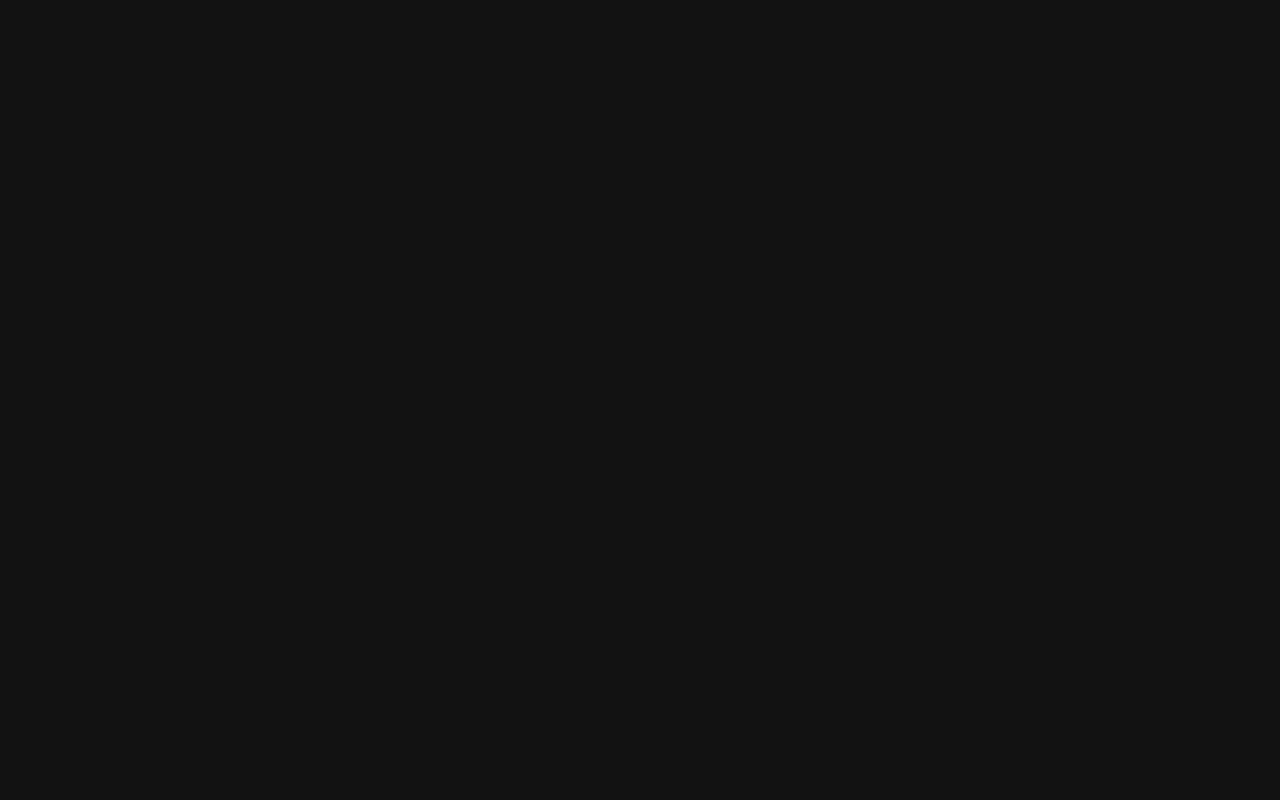
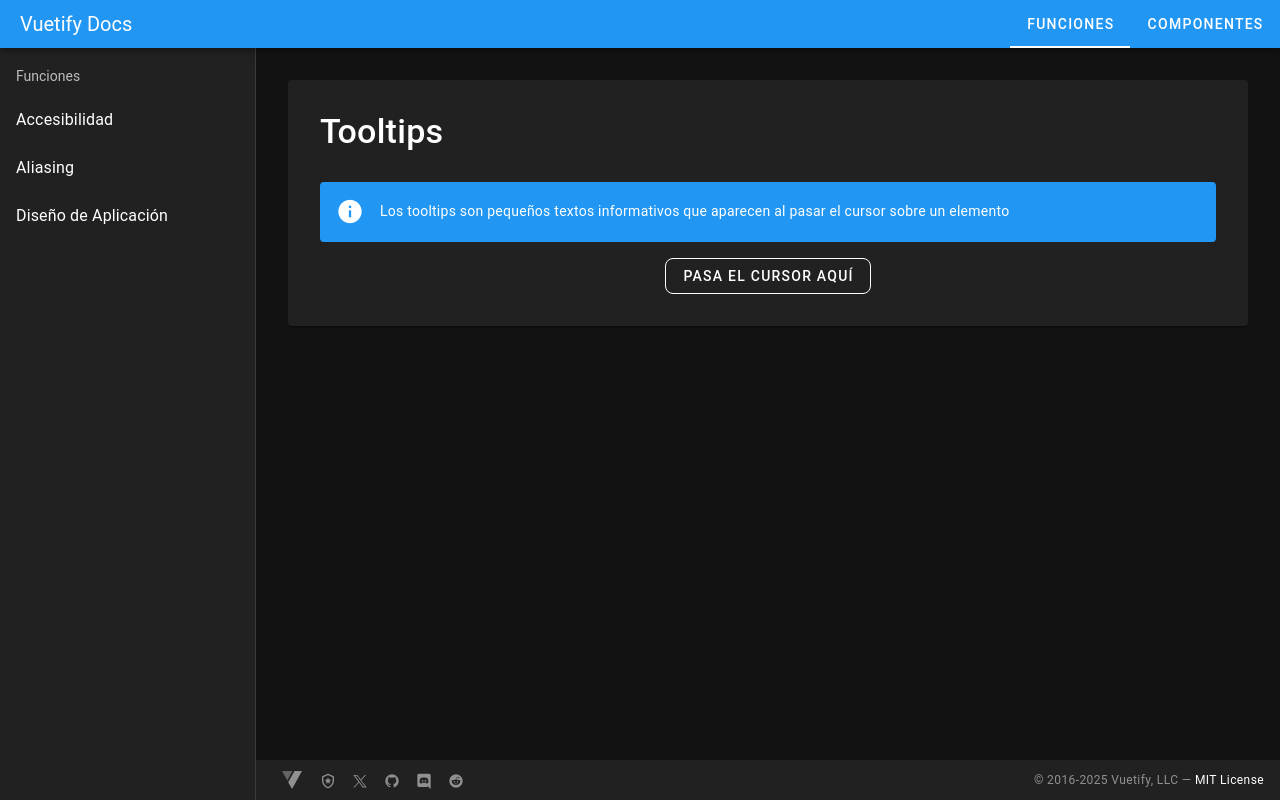
Before and after one commit to jkdevcode/vue-vuetify-prog, a Vue app: page /components/tooltips in a window 1280 px wide. Before the commit this address had no page. Built offline with nearby package versions, Linux system fonts and the light colour scheme.

Commit message:
✨ Add component Tooltip and update navigation routes

```diff
--- a/src/layouts/MainLayout.vue
+++ b/src/layouts/MainLayout.vue
@@ -88,6 +88,7 @@
       { title: 'Expansion Panels', route: '/components/expansion-panels' },
       { title: 'Menus', route: '/components/menus' },
       { title: 'Overlays', route: '/components/overlays' },
+      { title: 'Tooltips', route: '/components/tooltips' },
       //   { title: 'Formularios', route: '/components/forms' }
     ],
     // api: [
--- a/src/router/index.js
+++ b/src/router/index.js
@@ -84,6 +84,11 @@
           name: 'overlays',
           component: () => import('@/views/components/OverlaysView.vue'),
         },
+        {
+          path: 'components/tooltips',
+          name: 'tooltips',
+          component: () => import('@/views/components/TooltipView.vue'),
+        },
 
 
         // Redirección por defecto
--- /dev/null
+++ b/src/views/components/TooltipView.vue
@@ -0,0 +1,29 @@
+<template>
+  <v-container class="md">
+    <v-card class="mx-auto pa-4">
+      <v-card-title class="text-h4 mb-4">Tooltips</v-card-title>
+
+      <v-card-text>
+        <v-alert color="info" icon="mdi-information" class="mb-4">
+          Los tooltips son pequeños textos informativos que aparecen al pasar el cursor sobre un
+          elemento
+        </v-alert>
+
+        <div class="d-flex justify-center">
+          <v-tooltip   activator="parent"
+        location="bottom" text="¡Hola! Soy un tooltip">
+            <template v-slot:activator="{ props }">
+              <v-btn v-bind="props" color="white" variant="outlined" rounded="lg">Pasa el cursor aquí</v-btn>
+            </template>
+          </v-tooltip>
+        </div>
+      </v-card-text>
+    </v-card>
+  </v-container>
+</template>
+
+<script setup>
+  // No se requieren importaciones adicionales para este ejemplo básico
+</script>
+
+<style scoped></style>
```
